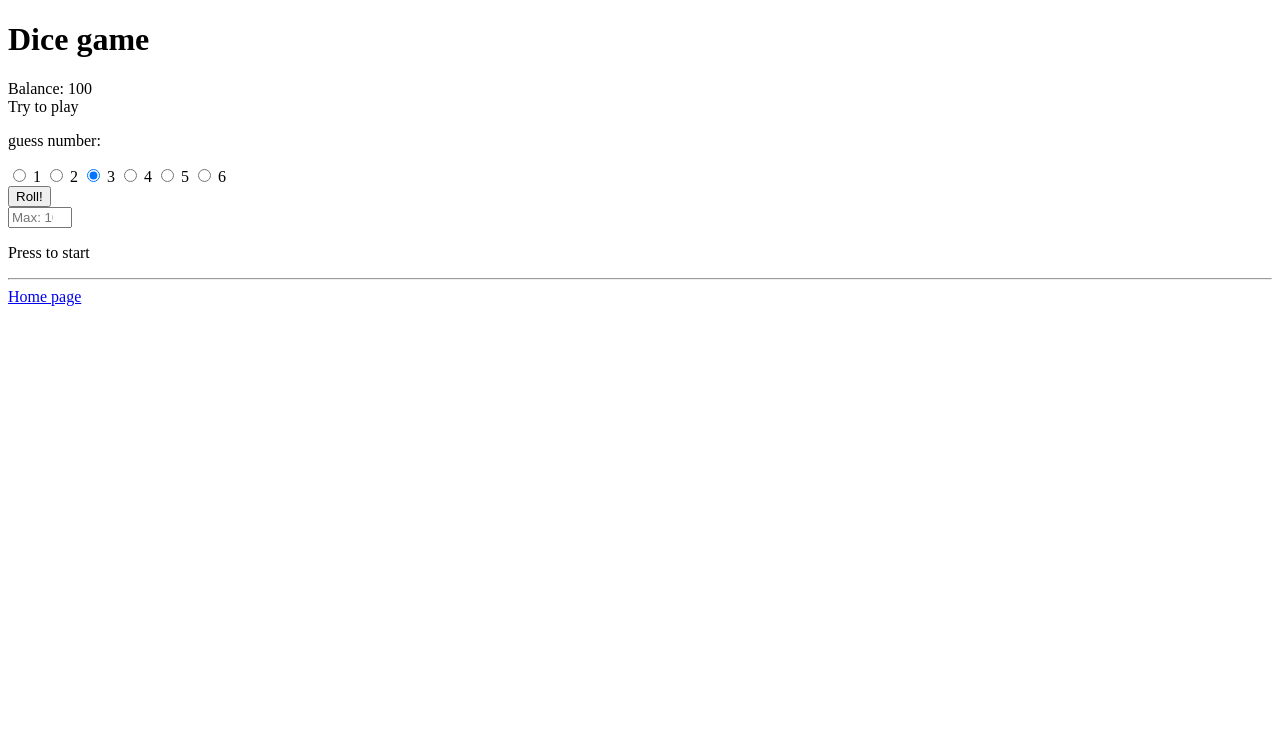
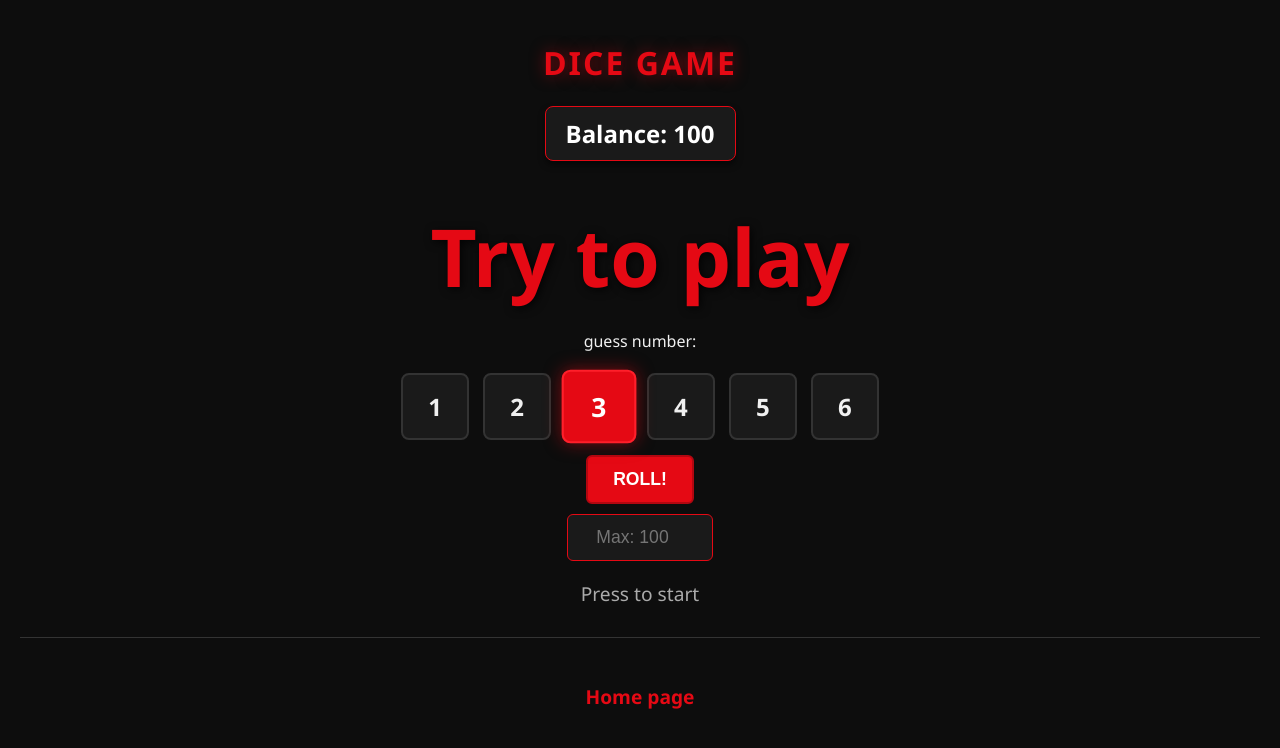
Before and after one commit to SemianistyiAnton/Try-to-gambling, a website with bundled scripts: page casino-main/dice.html in a window 1280 px wide. Built offline with nearby package versions, Linux system fonts and the light colour scheme.

Commit message:
I HATE DESING

```diff
--- a/casino-main/css/style.css
+++ b/casino-main/css/style.css
@@ -0,0 +1,200 @@
+body {
+    background-color: #0d0d0d;
+    color: #f0f0f0;
+    font-family: 'Segoe UI', Tahoma, Geneva, Verdana, sans-serif;
+    text-align: center;
+    margin: 0;
+    padding: 20px;
+}
+
+h1, h2 {
+    color: #e50914;
+    text-transform: uppercase;
+    letter-spacing: 2px;
+    text-shadow: 0 0 15px rgba(229, 9, 20, 0.5);
+}
+
+a {
+    color: #e50914;
+    text-decoration: none;
+    font-size: 1.2rem;
+    font-weight: bold;
+    display: inline-block;
+    margin: 15px;
+    transition: 0.3s;
+}
+
+a:hover {
+    color: #ffffff;
+    text-shadow: 0 0 10px #e50914;
+}
+
+hr {
+    border: none;
+    border-top: 1px solid #333;
+    margin: 30px 0;
+}
+
+#balance {
+    font-size: 1.5rem;
+    font-weight: bold;
+    color: #ffffff;
+    background: #1a1a1a;
+    padding: 10px 20px;
+    border-radius: 8px;
+    display: inline-block;
+    border: 1px solid #e50914;
+    margin-bottom: 20px;
+    box-shadow: 0 4px 6px rgba(0, 0, 0, 0.5);
+}
+
+
+button {
+    background: #e50914;
+    color: white;
+    border: 2px solid #b20710;
+    padding: 12px 25px;
+    font-size: 1.1rem;
+    cursor: pointer;
+    border-radius: 6px;
+    text-transform: uppercase;
+    font-weight: bold;
+    transition: all 0.3s ease;
+    margin: 10px 5px;
+}
+
+button:hover {
+    background: #ff1f2a;
+    box-shadow: 0 0 15px rgba(229, 9, 20, 0.6);
+    transform: translateY(-2px);
+}
+
+button:disabled {
+    background: #333;
+    color: #777;
+    border-color: #222;
+    cursor: not-allowed;
+    box-shadow: none;
+    transform: none;
+}
+
+input[type="number"] {
+    background: #1a1a1a;
+    color: white;
+    border: 1px solid #e50914;
+    padding: 12px;
+    border-radius: 6px;
+    font-size: 1.1rem;
+    width: 120px;
+    text-align: center;
+    outline: none;
+}
+
+input[type="number"]:focus {
+    box-shadow: 0 0 10px rgba(229, 9, 20, 0.5);
+}
+
+
+#spin-wheel {
+    display: flex;
+    justify-content: center;
+    gap: 15px;
+    margin: 30px 0;
+}
+
+.wheel {
+    font-size: 4rem;
+    background: #1a1a1a;
+    border: 3px solid #e50914;
+    width: 100px;
+    height: 120px;
+    display: flex;
+    align-items: center;
+    justify-content: center;
+    border-radius: 12px;
+    box-shadow: inset 0 0 20px rgba(0,0,0,0.8), 0 5px 15px rgba(0,0,0,0.5);
+    color: #ffffff;
+}
+
+#gamle-result {
+    font-size: 1.5rem;
+    font-weight: bold;
+    margin-top: 20px;
+}
+
+
+#dice-result {
+    font-size: 5rem;
+    font-weight: bold;
+    color: #e50914;
+    margin: 20px 0;
+    text-shadow: 2px 2px 10px rgba(0,0,0,0.8);
+}
+
+#dice-text {
+    font-size: 1.2rem;
+    color: #aaa;
+}
+
+#bet-selection input[type="radio"] {
+    display: none;
+}
+
+#bet-selection label {
+    display: inline-block;
+    padding: 15px 25px;
+    background: #1a1a1a;
+    border: 2px solid #333;
+    cursor: pointer;
+    border-radius: 8px;
+    font-size: 1.5rem;
+    font-weight: bold;
+    transition: 0.2s;
+    margin: 5px;
+}
+
+#bet-selection label:hover {
+    border-color: #e50914;
+}
+
+#bet-selection input[type="radio"]:checked + label {
+    background: #e50914;
+    color: white;
+    border-color: #ff1f2a;
+    box-shadow: 0 0 15px rgba(229, 9, 20, 0.5);
+    transform: scale(1.1);
+}
+
+
+#leaderboard-section {
+    background: #121212;
+    padding: 25px;
+    border-radius: 12px;
+    border: 1px solid #333;
+    max-width: 500px;
+    margin: 0 auto;
+    text-align: left;
+    box-shadow: 0 10px 30px rgba(0,0,0,0.8);
+}
+
+#leaderboard-list {
+    list-style: none;
+    padding: 0;
+}
+
+#leaderboard-list li {
+    background: #1a1a1a;
+    margin: 10px 0;
+    padding: 15px;
+    border-left: 5px solid #e50914;
+    border-radius: 4px;
+    font-size: 1.1rem;
+    display: flex;
+    justify-content: space-between;
+}
+
+#leaderboard-status {
+    text-align: center;
+    font-style: italic;
+    color: #888;
+}
--- a/casino-main/dice.html
+++ b/casino-main/dice.html
@@ -1,6 +1,7 @@
 <!DOCTYPE html>
 <html lang="en">
     <head>
+        <link rel="stylesheet" href="css/style.css">
         <meta charset="UTF-8">
         <title>Dice</title>
     </head>
--- a/casino-main/index.html
+++ b/casino-main/index.html
@@ -2,6 +2,7 @@
 <html lang="en">
 <head>
     <meta charset="UTF-8">
+    <link rel="stylesheet" href="css/style.css">
     <title>casino lobby</title>
 </head>
 <body>
```
Also changed, not shown: casino-main/slots.html (+1 -0 lines).
